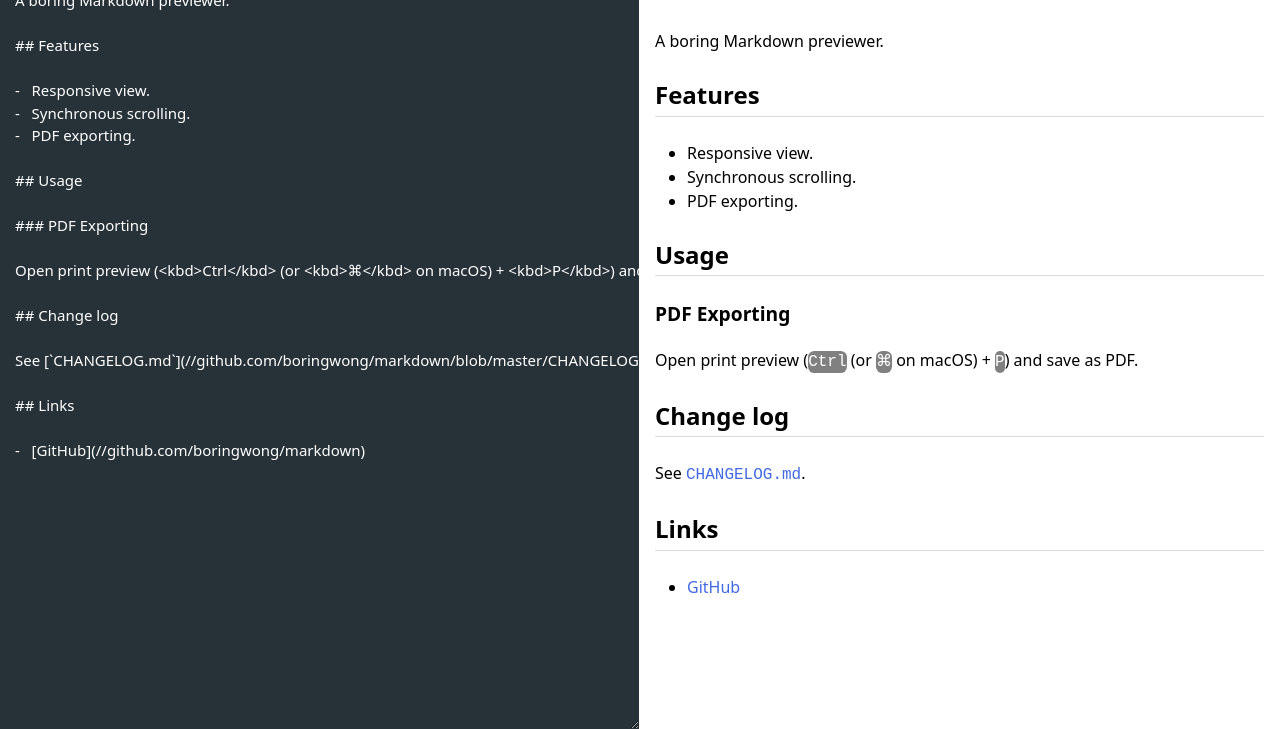
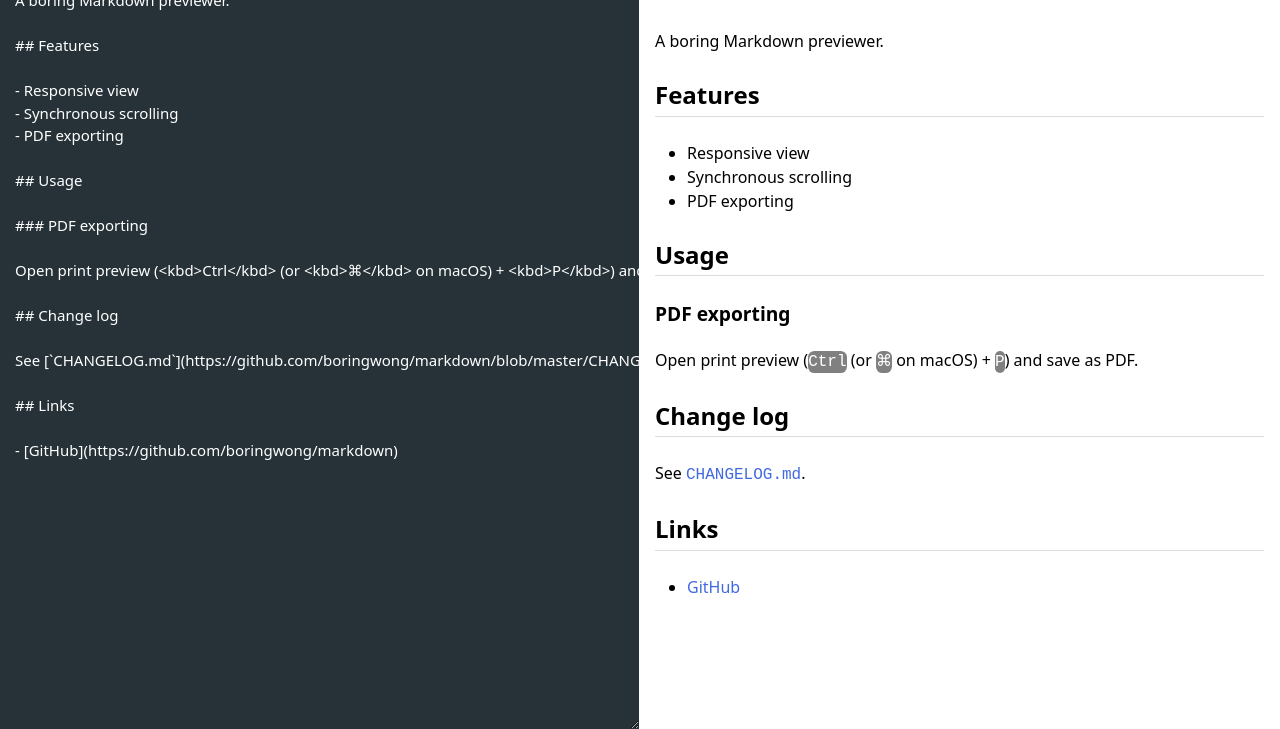
Before and after one commit to boringer/markdown, a website built with Parcel: page src/index.html in a window 1280 px wide. Shown: the part 71-800 px from the top of the page. Built offline with nearby package versions, Linux system fonts and the light colour scheme; some packages are replaced by stand-ins of ours.

Commit message:
Prune documentation

```diff
--- a/src/index.html
+++ b/src/index.html
@@ -13,23 +13,23 @@ A boring Markdown previewer.
 
 ## Features
 
--   Responsive view.
--   Synchronous scrolling.
--   PDF exporting.
+- Responsive view
+- Synchronous scrolling
+- PDF exporting
 
 ## Usage
 
-### PDF Exporting
+### PDF exporting
 
 Open print preview (<kbd>Ctrl</kbd> (or <kbd>⌘</kbd> on macOS) + <kbd>P</kbd>) and save as PDF.
 
 ## Change log
 
-See [`CHANGELOG.md`](//github.com/boringwong/markdown/blob/master/CHANGELOG.md).
+See [`CHANGELOG.md`](https://github.com/boringwong/markdown/blob/master/CHANGELOG.md).
 
 ## Links
 
--   [GitHub](//github.com/boringwong/markdown)</textarea>
+- [GitHub](https://github.com/boringwong/markdown)</textarea>
         <div class="window previewer" id="previewer"></div>
         <button type="button" class="toggler" id="toggler"></button>
 
```
Also changed, not shown: README.md.
